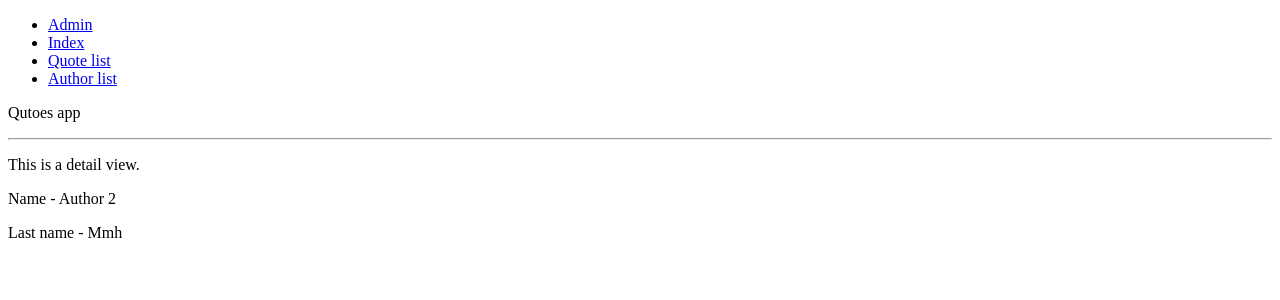
After one commit to azegas/quotes, a Django app: page /author-list/2 in a window 1280 px wide. The commit adds this page. Shown: the top 300 px of the page. Run offline with Django 5.2, Linux system fonts and the light colour scheme; data comes from the database, SQL or seed files in the repository.

Commit message:
implemented detail views for author/quote

```diff
--- a/app/urls.py
+++ b/app/urls.py
@@ -1,8 +1,10 @@
 from django.urls import path
-from app.views import Index, QuoteListView, AuthorListView
+from app.views import *
 
 urlpatterns = [
     path("", Index.as_view(), name="index"),
     path("quote-list", QuoteListView.as_view(), name="quote-list"),
     path("author-list", AuthorListView.as_view(), name="author-list"),
+    path("quote-list/<int:pk>", QuoteDetailView.as_view(), name="quote-detail"),
+    path("author-list/<int:pk>", AuthorDetailView.as_view(), name="author-detail"),
 ]
--- a/app/views.py
+++ b/app/views.py
@@ -1,8 +1,8 @@
 from django.shortcuts import render, HttpResponse
 from django.views import View
 from django.views.generic.list import ListView
+from django.views.generic.detail import DetailView
 from app.models import Quote, Author
-
 
 
 class Index(View):
@@ -21,3 +21,9 @@ class QuoteListView(ListView):
 
 class AuthorListView(ListView):
     model = Author
+
+class QuoteDetailView(DetailView):
+    model = Quote
+
+class AuthorDetailView(DetailView):
+    model = Author
--- /dev/null
+++ b/templates/app/author_detail.html
@@ -0,0 +1,8 @@
+{% extends "base-detail.html" %}
+
+{% block detail %}
+
+<p>Name - {{ author.name }}</p>
+<p>Last name - {{ author.lastname }}</p>
+
+{% endblock detail %}
--- a/templates/app/author_list.html
+++ b/templates/app/author_list.html
@@ -5,7 +5,7 @@
 <h1>Authors</h1>
 <ul>
 {% for author in object_list %}
-    <li>{{ author.name }} - {{ author.lastname }}</li>
+    <li>{{ author.name }} - {{ author.lastname }} <a href="{% url 'author-detail' pk=author.id %}">Link</a></li>
 {% empty %}
     <li>No authors yet.</li>
 {% endfor %}
--- a/templates/app/quote_list.html
+++ b/templates/app/quote_list.html
@@ -5,7 +5,8 @@
 <h1>Quotes</h1>
 <ul>
 {% for quote in object_list %}
-    <li>{{ quote.text }} - {{ quote.author }}</li>
+
+    <li>{{ quote.text }} - {{ quote.author }} <a href="{% url "quote-detail" pk=quote.id %}">Link</a></li>
 {% empty %}
     <li>No quotes yet.</li>
 {% endfor %}
--- /dev/null
+++ b/templates/base-detail.html
@@ -0,0 +1,10 @@
+{% extends "base.html" %}
+
+
+{% block content %}
+
+<p>This is a detail view.</p>
+
+{% block detail %}{% endblock detail %}
+
+{% endblock content %}
```
Also changed, not shown: templates/app/quote_detail.html (added, +9 -0 lines).
